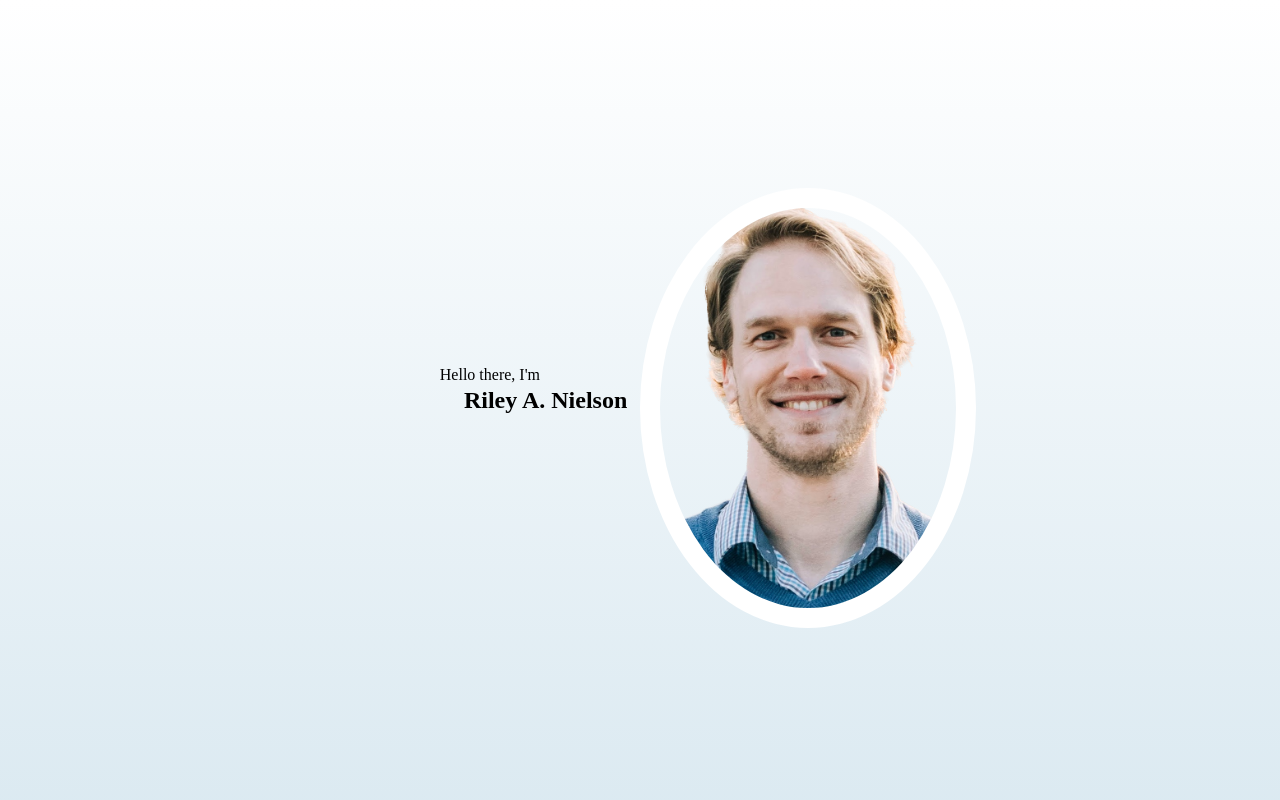
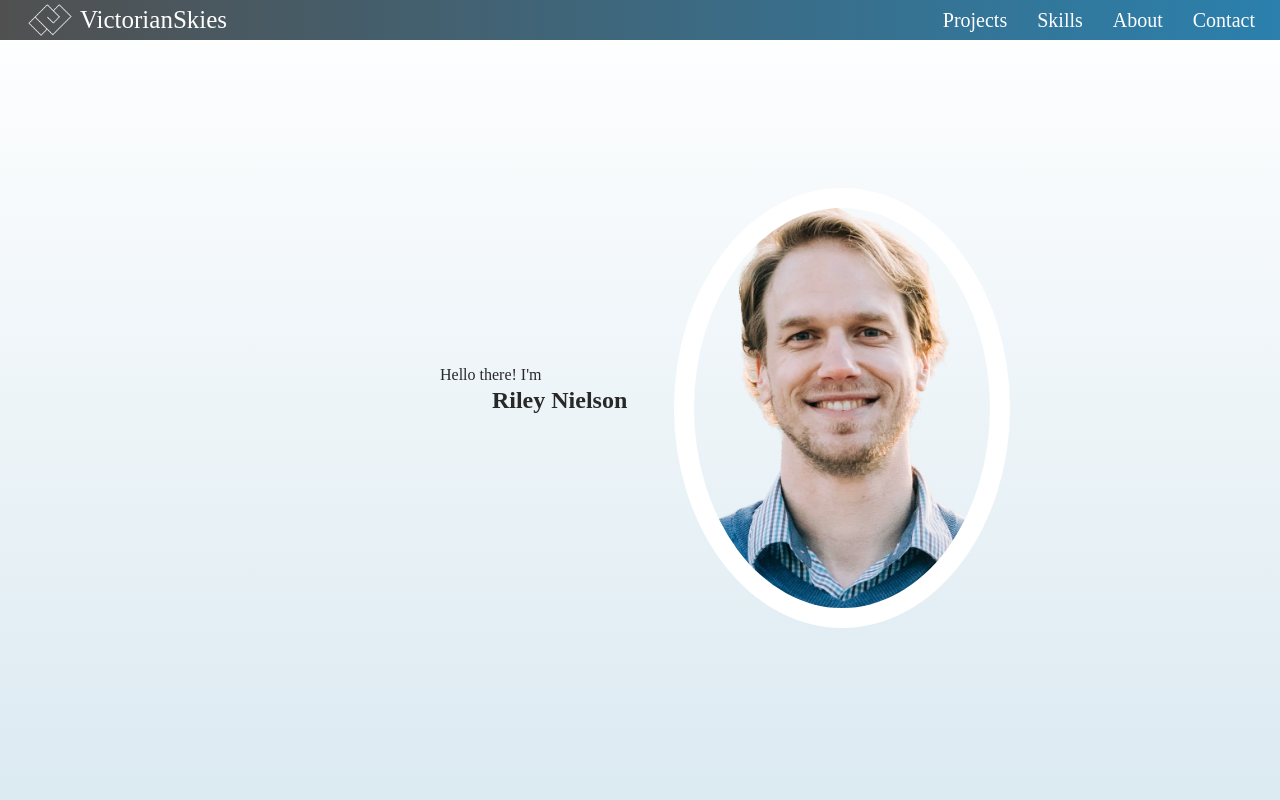
Before and after one commit to RileyNielson/my-portfolio, a React (Create React App) app: page / in a window 1280 px wide. Shown: the top 800 px of the page. Built offline with nearby package versions, Linux system fonts and the light colour scheme.

Commit message:
Updated style

```diff
--- a/package.json
+++ b/package.json
@@ -3,12 +3,18 @@
   "version": "0.1.0",
   "private": true,
   "dependencies": {
+    "@emotion/react": "^11.11.1",
+    "@emotion/styled": "^11.11.0",
+    "@mui/icons-material": "^5.14.0",
+    "@mui/material": "^5.14.0",
+    "@mui/styled-engine-sc": "^5.12.0",
     "@testing-library/jest-dom": "^5.16.5",
     "@testing-library/react": "^13.4.0",
     "@testing-library/user-event": "^13.5.0",
     "react": "^18.2.0",
     "react-dom": "^18.2.0",
     "react-scripts": "5.0.1",
+    "styled-components": "^5.3.11",
     "web-vitals": "^2.1.4"
   },
   "scripts": {
--- a/public/style.css
+++ b/public/style.css
@@ -9,6 +9,49 @@ body {
 .App {
   width: 100vw;
   height: 100%;
+}
+
+#heading {
+  color: white;
+  background: linear-gradient(to right, rgb(80, 80, 80), rgb(43, 128, 173));
+  position: fixed;
+  height: 5vh;
+  width: 100vw;
+  border-bottom: 2px solid white;
+  display: flex;
+  justify-content: space-between;
+  align-items: center;
+  font-size: 25px;
+}
+
+#leftHeading {
+  width: fit-content;
+  display: flex;
+  margin-left: 20px;
+  align-items: center;
+}
+
+#rightHeading {
+  width: fit-content;
+  display: flex;
+  margin-right: 20px;
+  align-items: center;
+  gap: 20px;
+}
+
+#logoImg {
+  height: 60px;
+}
+
+.navItem {
+  font-size: 20px;
+  color: white;
+  padding: 5px;
+  border-radius: 10px;
+}
+
+.navItem:hover {
+  color: grey;
 }
 
 #scrollContainer {
@@ -66,7 +109,7 @@ body {
   display: flex;
   align-items: center;
   justify-content: right;
-  color: black;
+  color: rgb(40, 40, 40);
   z-index: 100;
   /* background-color: rgba(58, 52, 52, 0.438); */
 }
@@ -97,15 +140,18 @@ body {
   height: 50vh;
   border: 20px white solid;
   border-radius: 50%;
+  margin-left: 10%;
 }
 
 #greeting {
+  width: 120px;
   grid-row: 2;
   grid-column: 2;
   align-self: center;
-    justify-self:end;
-    margin-right: 100px;
+  justify-self: end;
+  margin-right: 80px;
   margin-bottom: 50px;
+  color: rgb(40, 40, 40);
 }
 
 .infoContent {
--- a/src/components/App.jsx
+++ b/src/components/App.jsx
@@ -1,6 +1,8 @@
 import Info from "./Info.jsx";
 import info from "./info.js";
 import BackgroundImages from "./BackgroundImages.jsx";
+import Header from "./header.jsx";
+
 
 const numberOfItems = info.length;
 
@@ -11,8 +13,9 @@ function App() {
 
   return (
     <div className="App">
+      <Header />
       <div id="nameContainer">
-        <h2 style={{marginRight: "1%"}}>Riley A. Nielson</h2>
+        <h2 style={{marginRight: "1%"}}>Riley Nielson</h2>
       </div>
       <div id="scrollContainer">
         <div id="container" style={itemGridStyle}>
--- a/src/components/Info.jsx
+++ b/src/components/Info.jsx
@@ -6,7 +6,7 @@ function Info(props) {
   if (props.id === 1) {
     return (
       <div className="infoContainer" style={style}>
-        <div id="greeting">Hello there, I'm</div>
+        <div id="greeting">Hello there! I'm</div>
         <div className="infoHeading">
           <h2>{props.title}</h2>
           <img
--- /dev/null
+++ b/src/components/header.jsx
@@ -0,0 +1,20 @@
+import React from "react";
+
+function Header() {
+  return (
+    <div id="heading">
+      <div id="leftHeading">
+        <img id="logoImg" src="./images/VictorianSkiesLogo.png" alt="logo" />
+        <div>VictorianSkies</div>
+      </div>
+      <div id="rightHeading">
+        <div className="navItem">Projects</div>
+        <div className="navItem">Skills</div>
+        <div className="navItem">About</div>
+        <div className="navItem">Contact</div>
+      </div>
+    </div>
+  );
+}
+
+export default Header;
--- a/src/components/info.js
+++ b/src/components/info.js
@@ -10,7 +10,7 @@ const info = [
     key: 2,
     title: "A Developer",
     content:
-      "React, Node, JS, VBA, Python and a whole bunch of other things that take up space here.",
+      "Of Products/ Of People: React, Node, JS, VBA, Python and a whole bunch of other things that take up space here.",
     imageSrc: "",
     imageAlt: "",
   },
```
Also changed, not shown: public/Images/VictorianSkiesLogo.png (added), 1 other file (tests, documents, lock files or other folders). Lines whose indentation alone changed are shown as unchanged.
